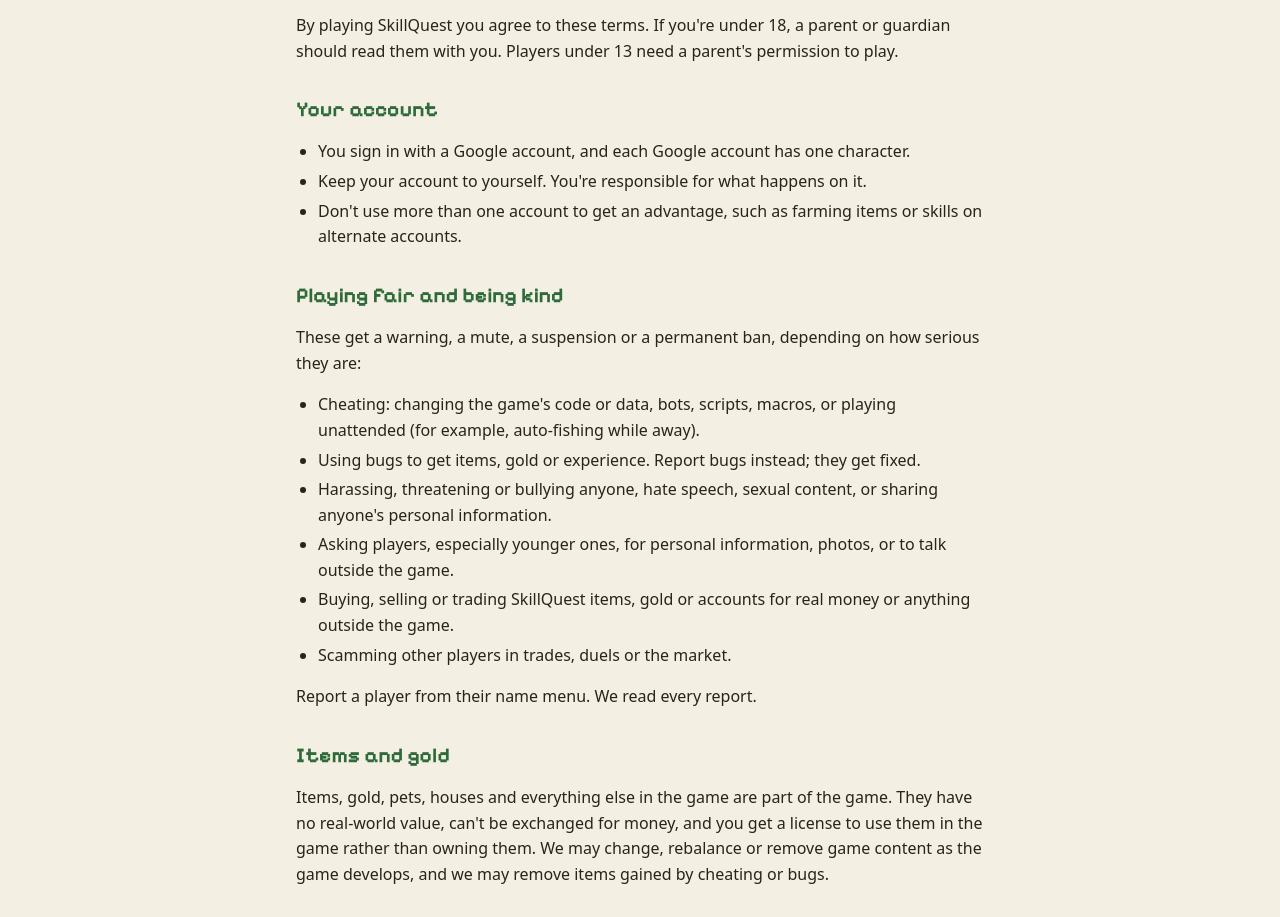
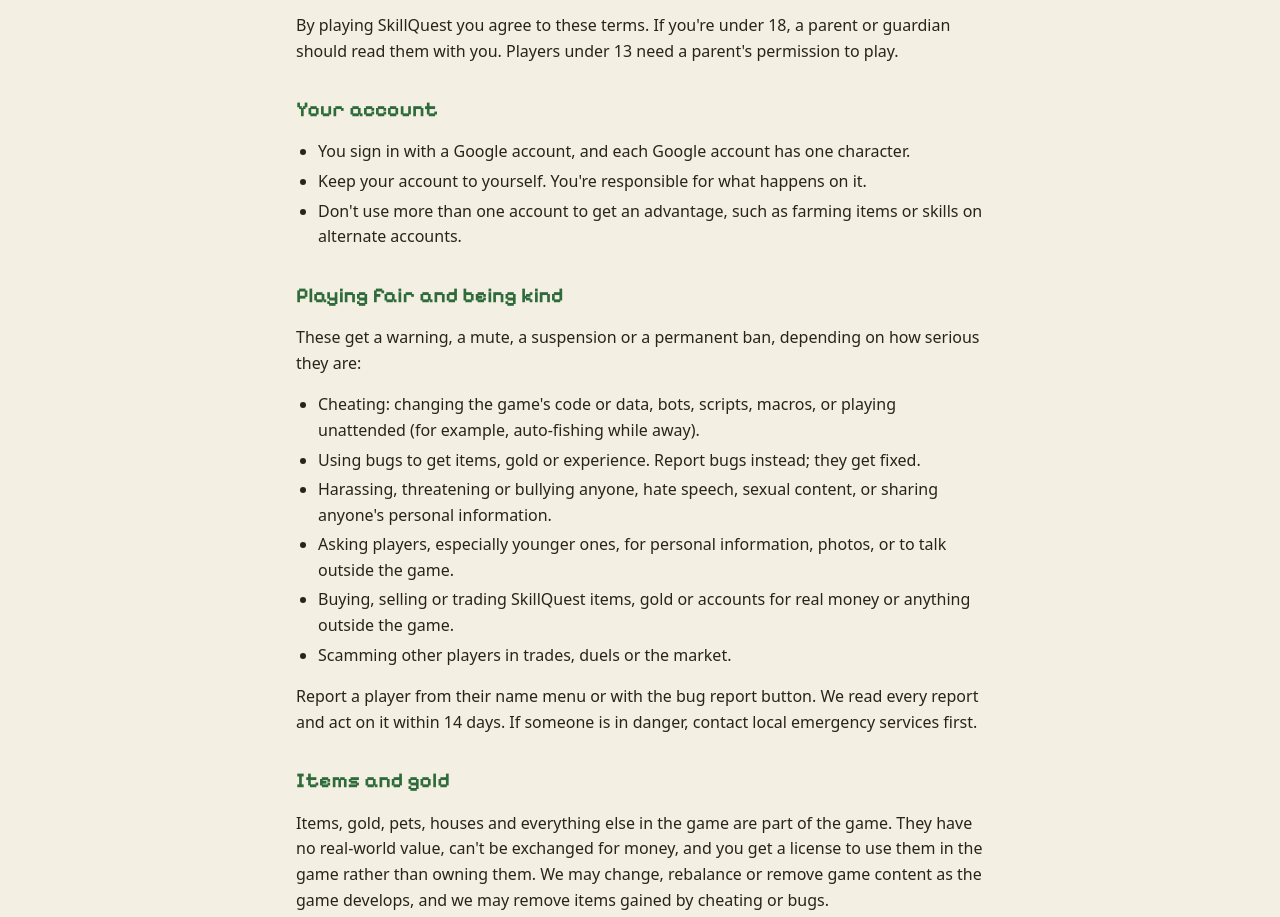
Before and after one commit to itsfackingjace-web/skillquest, a plain HTML site: page terms.html in a window 1280 px wide. Shown: the part 159-1076 px from the top of the page. Drawn offline with Linux system fonts and the light colour scheme.

Commit message:
Terms: reports are handled within 14 days
Co-Authored-By: Claude Opus 5.5 <noreply@anthropic.com>
Claude-Session: https://claude.ai/code/session_01DhadYLZZ7YhNBChgn6BdpC

```diff
--- a/terms.html
+++ b/terms.html
@@ -32,7 +32,7 @@
 <li>Buying, selling or trading SkillQuest items, gold or accounts for real money or anything outside the game.</li>
 <li>Scamming other players in trades, duels or the market.</li>
 </ul>
-<p>Report a player from their name menu. We read every report.</p>
+<p>Report a player from their name menu or with the bug report button. We read every report and act on it within 14 days. If someone is in danger, contact local emergency services first.</p>
 
 <h2>Items and gold</h2>
 <p>Items, gold, pets, houses and everything else in the game are part of the game. They have no real-world value, can't be exchanged for money, and you get a license to use them in the game rather than owning them. We may change, rebalance or remove game content as the game develops, and we may remove items gained by cheating or bugs.</p>
```
